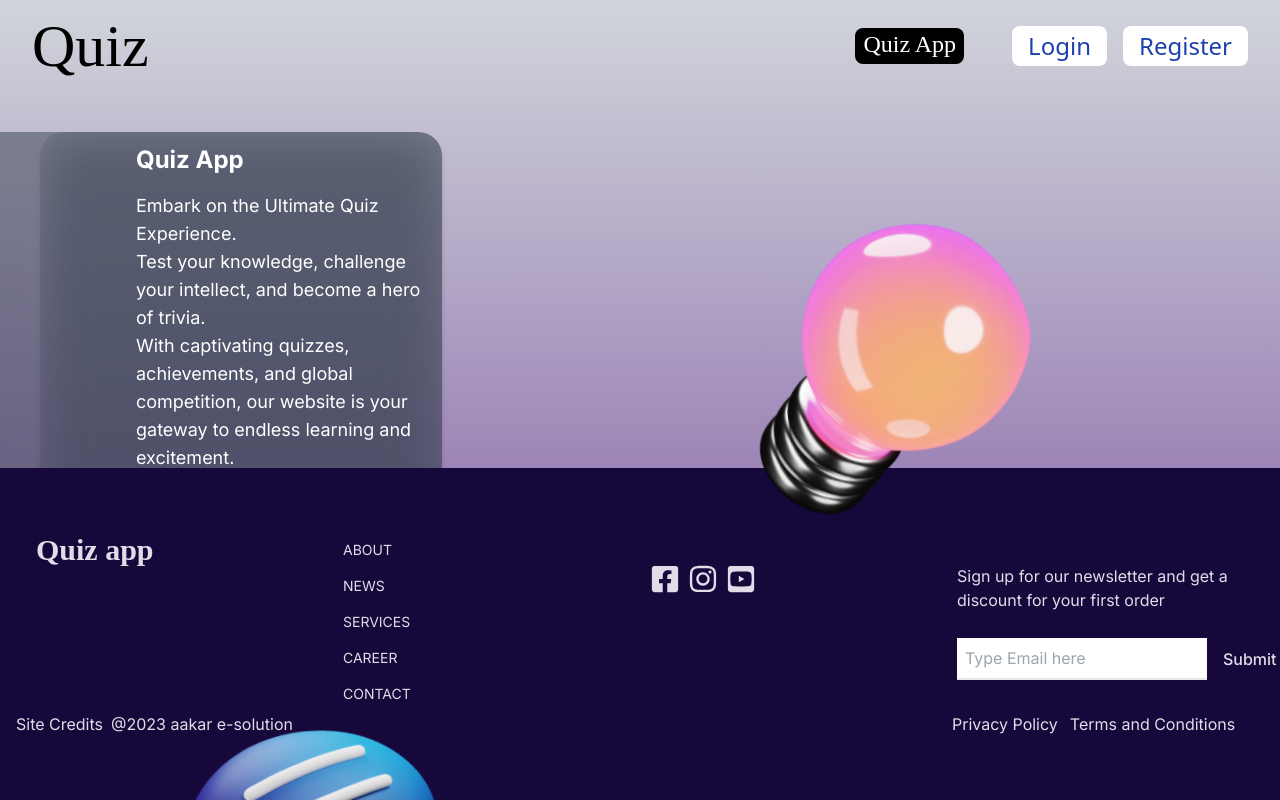
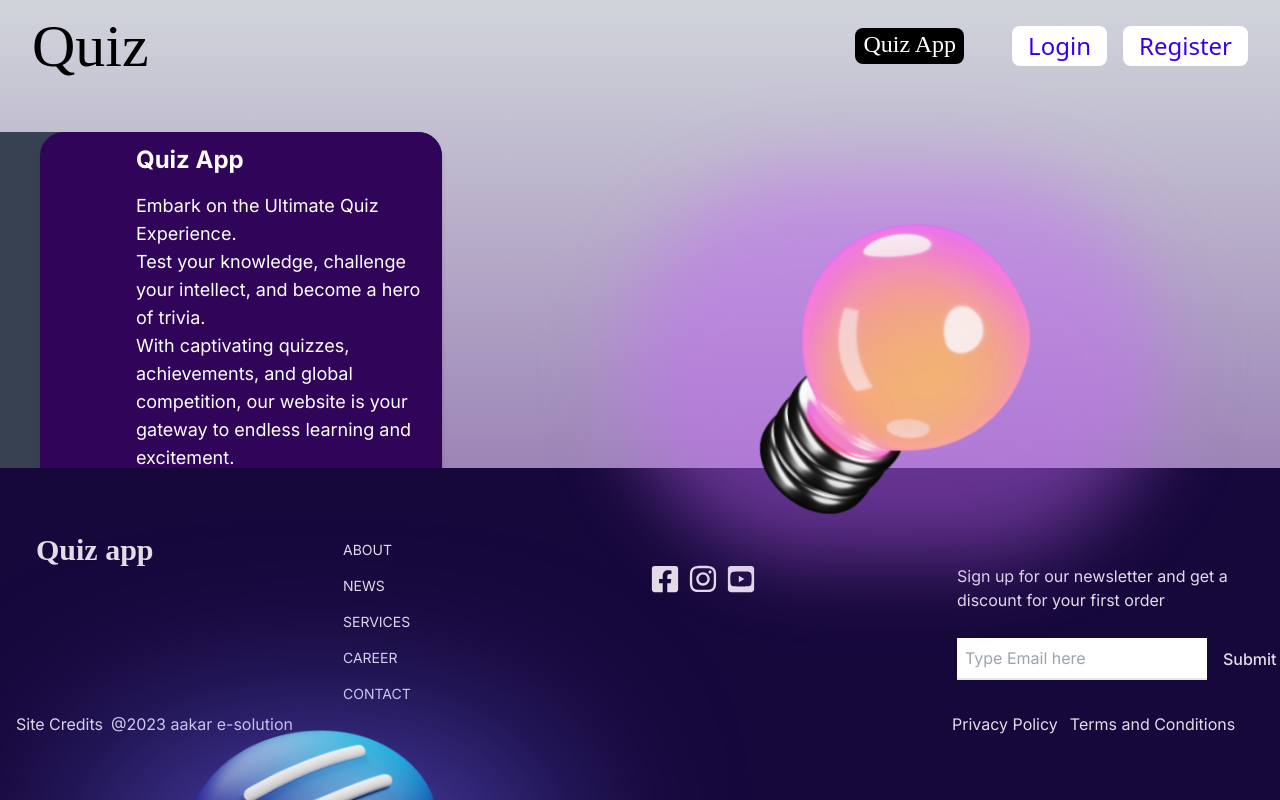
Before and after one commit to cdyniranjan7321/Quiz_App_Project_in_React_Js, a Next.js app: page / in a window 1280 px wide. Shown: the top 800 px of the page. Built offline with nearby package versions, Linux system fonts and the light colour scheme.

Commit message:
modifying config file to include custom color

```diff
--- a/tailwind.config.js
+++ b/tailwind.config.js
@@ -11,6 +11,36 @@ module.exports = {
         italiana: ["Italiana", "serif"],
         work: ["Work"],
       },
+      blur: {
+        '150': '150px',
+        '100': '100px',
+        '4xl': '98px',
+      },
+      colors: {
+        custom: {
+        Indigo : 'rgb(200,107,250)',
+
+        Blackis : 'rgb(48, 5, 89)',
+        Purplee:'#564196',
+        Purple2:'#3A00E5',
+        Blue: '#6E6BFA',
+        Green:'#081C15',
+        White:'#FFFAFA',
+        },
+
+      },
+    },
+    screens: {
+      'sm': '300px',    // Small screens and above (default: 640px)
+      'md': '768px',    // Medium screens and above (default: 768px)
+      'lg': '1024px',   // Large screens and above (default: 1024px)
+      'xl': '1280px',   // Extra-large screens and above (default: 1280px)
+      '2xl': '1440px',  // 2X large screens and above (default: 1440px)
+      // Add your custom breakpoints here
+      'custom': '900px', // Custom breakpoint
+    },
+    opacity:{
+      "69":"0.69",
     },
   },
   plugins: [],
```
